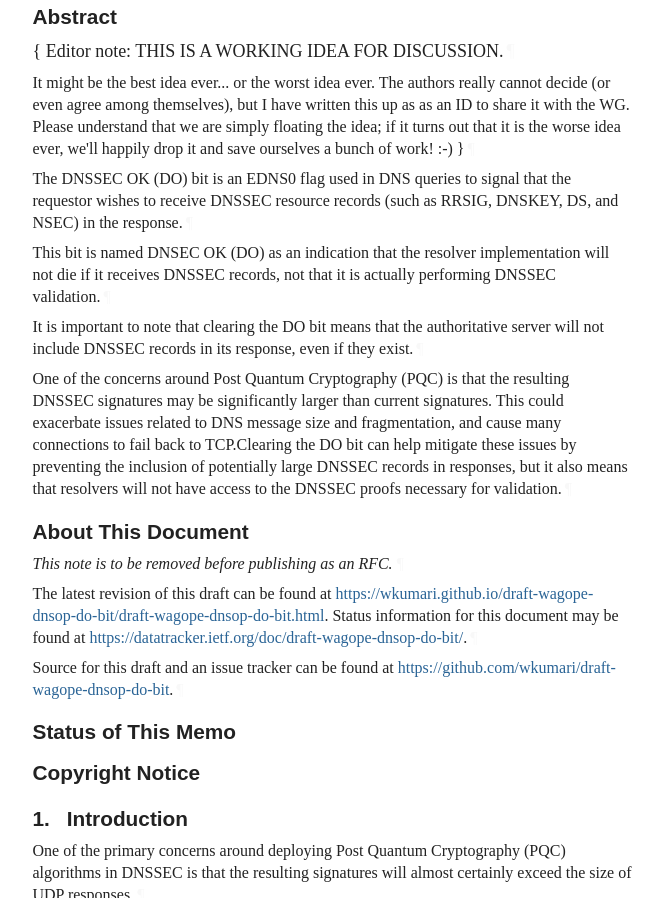
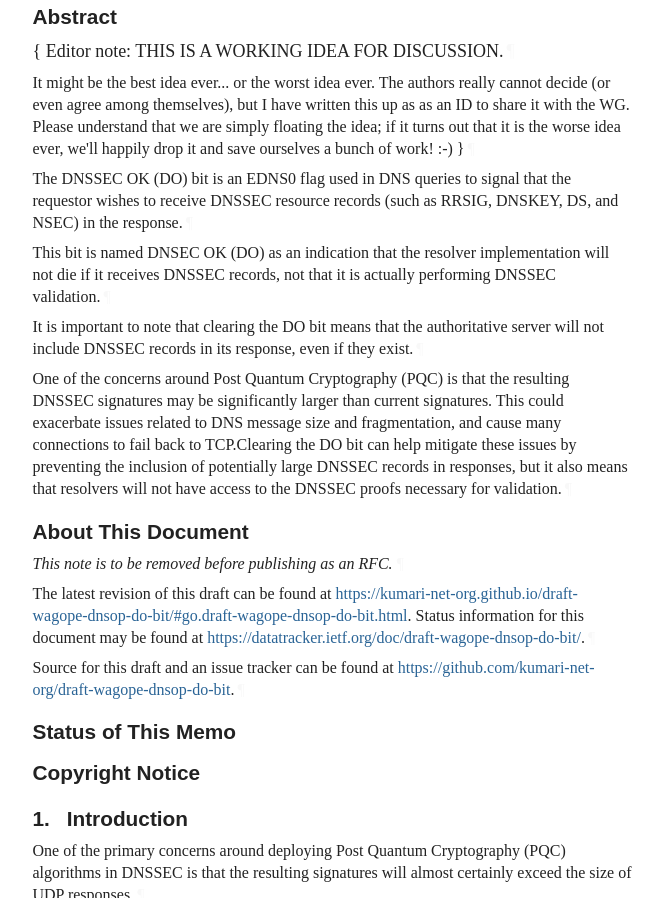
Before and after one commit to kumari-net-org/draft-wagope-dnsop-do-bit, a plain HTML site: page draft-wagope-dnsop-do-bit.html in a window 1280 px wide. Shown: the part 308-1206 px from the top of the page, without its empty margins (92-755 px from the left). Drawn offline with Linux system fonts and the light colour scheme; a web font is replaced by a local one.

Commit message:
Script updating gh-pages from 045ba42. [ci skip]

```diff
--- a/draft-wagope-dnsop-do-bit.html
+++ b/draft-wagope-dnsop-do-bit.html
@@ -1134,10 +1134,10 @@ have access to the DNSSEC proofs necessary for validation.<a href="#section-abst
       </h2>
 <p id="section-note.1-1">This note is to be removed before publishing as an RFC.<a href="#section-note.1-1" class="pilcrow">¶</a></p>
 <p id="section-note.1-2">
-        The latest revision of this draft can be found at <span><a href="https://wkumari.github.io/draft-wagope-dnsop-do-bit/draft-wagope-dnsop-do-bit.html">https://wkumari.github.io/draft-wagope-dnsop-do-bit/draft-wagope-dnsop-do-bit.html</a></span>.
+        The latest revision of this draft can be found at <span><a href="https://kumari-net-org.github.io/draft-wagope-dnsop-do-bit/#go.draft-wagope-dnsop-do-bit.html">https://kumari-net-org.github.io/draft-wagope-dnsop-do-bit/#go.draft-wagope-dnsop-do-bit.html</a></span>.
         Status information for this document may be found at <span><a href="https://datatracker.ietf.org/doc/draft-wagope-dnsop-do-bit/">https://datatracker.ietf.org/doc/draft-wagope-dnsop-do-bit/</a></span>.<a href="#section-note.1-2" class="pilcrow">¶</a></p>
 <p id="section-note.1-3">Source for this draft and an issue tracker can be found at
-        <span><a href="https://github.com/wkumari/draft-wagope-dnsop-do-bit">https://github.com/wkumari/draft-wagope-dnsop-do-bit</a></span>.<a href="#section-note.1-3" class="pilcrow">¶</a></p>
+        <span><a href="https://github.com/kumari-net-org/draft-wagope-dnsop-do-bit">https://github.com/kumari-net-org/draft-wagope-dnsop-do-bit</a></span>.<a href="#section-note.1-3" class="pilcrow">¶</a></p>
 </section>
 <div id="status-of-memo">
 <section id="section-boilerplate.1">
```
Also changed, not shown: draft-wagope-dnsop-do-bit.txt.
